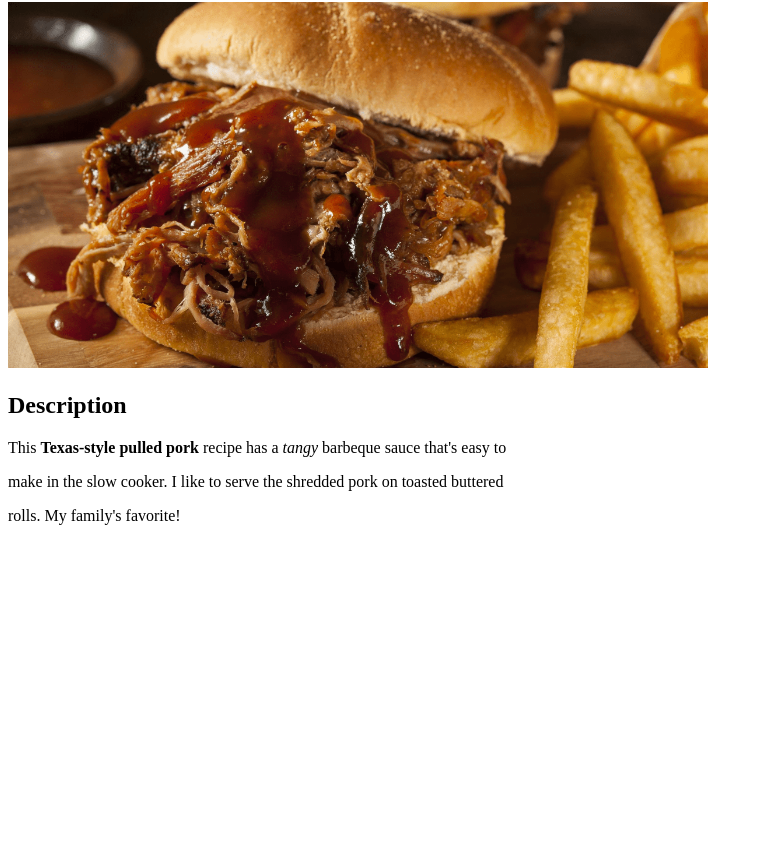
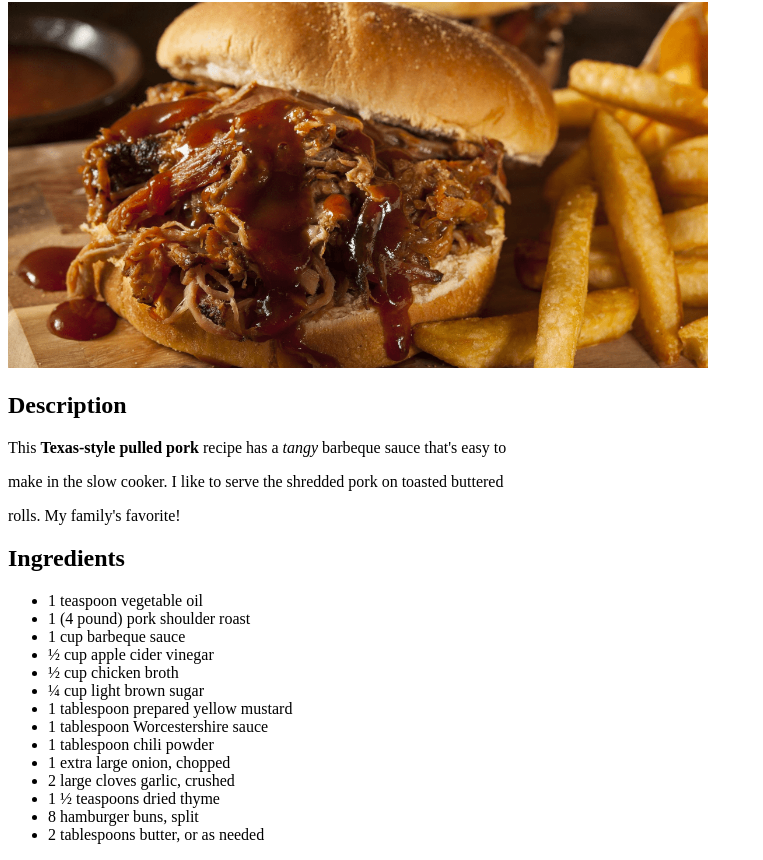
Before and after one commit to rajvatsal/odin-recipes, a plain HTML site: page recipes/slow-cooker-texas-pulled-pork.html in a window 1280 px wide. Shown: the part 78-938 px from the top of the page, without its empty margins (0-763 px from the left). Before the commit the page ends 800 px from the top, so only its background shows below. Drawn offline with Linux system fonts and the light colour scheme.

Commit message:
feat: added ingredients <ul> Iteration 3.12:

```diff
--- a/recipes/slow-cooker-texas-pulled-pork.html
+++ b/recipes/slow-cooker-texas-pulled-pork.html
@@ -14,5 +14,22 @@
         <p>This <b>Texas-style pulled pork</b> recipe has a <em>tangy</em> barbeque sauce that's easy to</p>
         <p>make in the slow cooker. I like to serve the shredded pork on toasted buttered</p>
         <p>rolls. My family's favorite!        </p>
+        <h2>Ingredients</h2>
+        <ul>
+            <li>1 teaspoon vegetable oil</li>
+            <li>1 (4 pound) pork shoulder roast</li>
+            <li>1 cup barbeque sauce</li>
+            <li>½ cup apple cider vinegar</li>
+            <li>½ cup chicken broth</li>
+            <li>¼ cup light brown sugar</li>
+            <li>1 tablespoon prepared yellow mustard</li>
+            <li>1 tablespoon Worcestershire sauce</li>
+            <li>1 tablespoon chili powder</li>
+            <li>1 extra large onion, chopped</li>
+            <li>2 large cloves garlic, crushed</li>
+            <li>1 ½ teaspoons dried thyme</li>
+            <li>8 hamburger buns, split</li>
+            <li>2 tablespoons butter, or as needed</li>
+        </ul>
     </body>
 </html>
```
